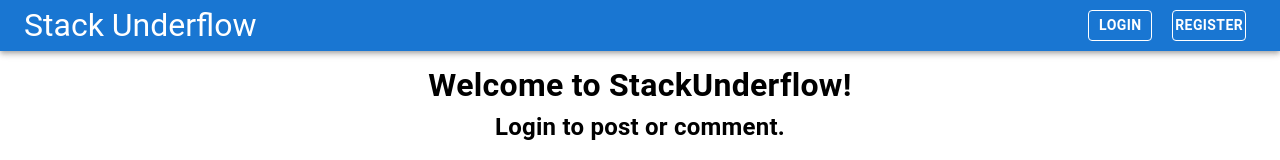
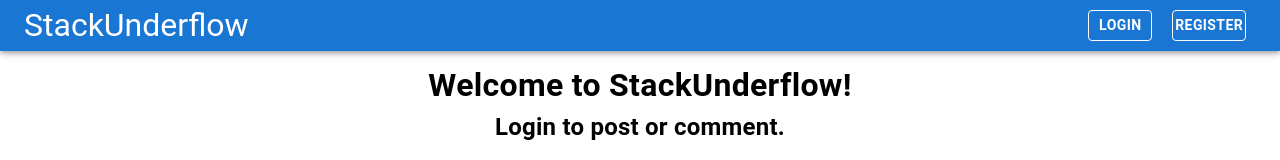
Before and after one commit to JoonatanKallio/Fullstack-Project, a React (Create React App) app in the folder client/: page / in a window 1280 px wide. Shown: the top 160 px of the page. Built offline with nearby package versions, Linux system fonts and the light colour scheme; no server answers.

Commit message:
Fixed typo

```diff
--- a/client/src/components/Header.js
+++ b/client/src/components/Header.js
@@ -8,7 +8,7 @@ function Sitename ({navigate}) { //Returns logo text that can be clicked to go t
     }
     return (
         <Typography sx={{  fontSize:{ xs: "24px", sm: "32px"}, cursor: "grab"}}onClick={logoclick} variant="h5" noWrap component="div">
-            Stack Underflow
+            StackUnderflow
         </Typography>
     )
 }
```
